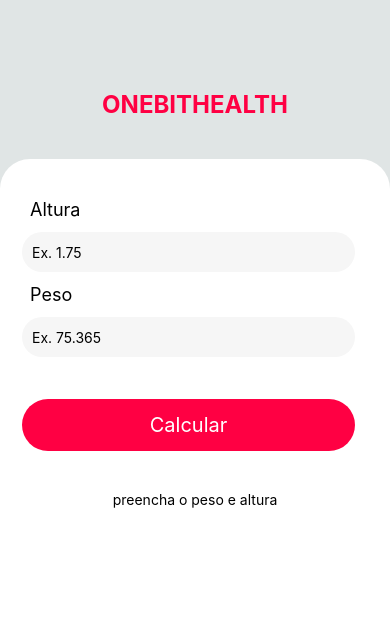
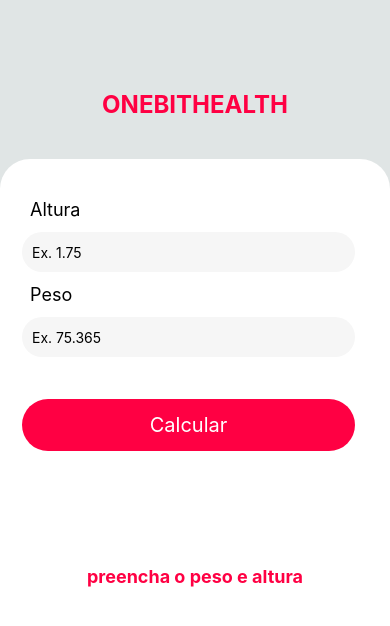
Before and after one commit to MarcoAntonioMj/Projeto-NativeReact, a React Native app in the folder my-project/: screen / in a window 390 px wide. Shown: the top 626 px of the page. Built offline with nearby package versions, Linux system fonts and the light colour scheme.

Commit message:
STYLE : adicionando estilos nos resultados

```diff
--- a/my-project/src/components/Form/ResultImc/index.js
+++ b/my-project/src/components/Form/ResultImc/index.js
@@ -1,11 +1,12 @@
 import React from "react";
-import {View, Text} from "react-native";
+import { View, Text } from "react-native";
+import styles from "./style";
 
-export default function ResultImc(props){
-    return(
-        <View>
-            <Text>{props.messageResultImc}</Text>
-            <Text>{props.resultImc}</Text>
-        </View>
-    );
+export default function ResultImc(props) {
+  return (
+    <View style={styles.resultImc}>
+      <Text style={styles.numerImc}>{props.resultImc}</Text>
+      <Text style={styles.information}>{props.messageResultImc}</Text>
+    </View>
+  );
 }
--- a/my-project/src/components/Form/ResultImc/style.js
+++ b/my-project/src/components/Form/ResultImc/style.js
@@ -0,0 +1,24 @@
+import { StyleSheet } from 'react-native';
+
+const styles = StyleSheet.create({
+  resultImc: {
+    flex: 1,
+    marginTop: 15,
+    paddingTop: 60,
+    borderRadius: 50,
+    alignItems: "center",
+    width: "100%",
+  },
+  numerImc: {
+    fontSize: 48,
+    color: "#ff0043",
+    fontWeight: "bold",
+  },
+  information: {
+    fontSize: 18,
+    color: "#ff0043",
+    fontWeight: "bold",
+  },
+});
+
+export default styles;
```
